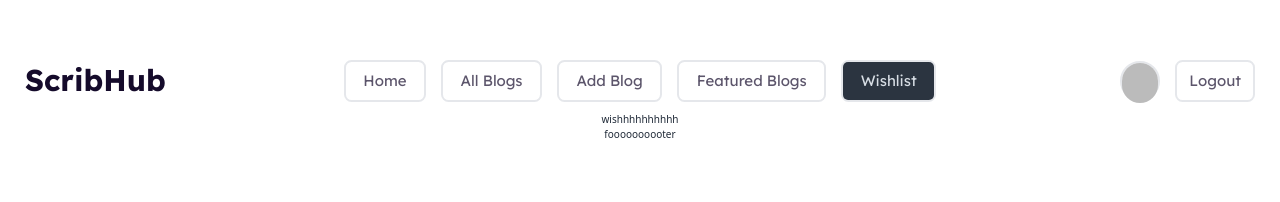
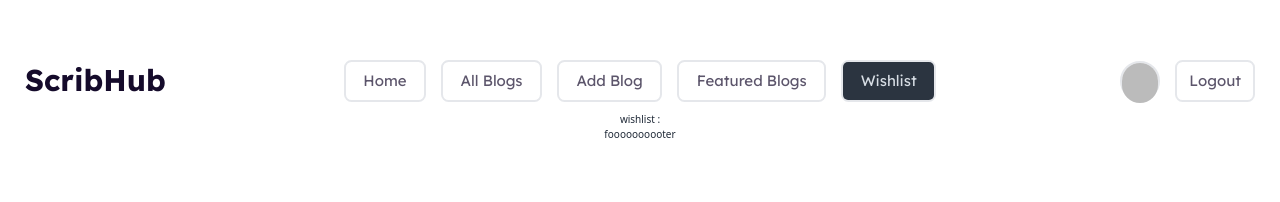
Before and after one commit to RafiulAlamRami/scribHub-client, a React (Vite) app: page /wishlist in a window 1280 px wide. Shown: the top 202 px of the page. Built offline with nearby package versions, Linux system fonts and the light colour scheme; no server answers; sample sign-in values are in the browser's storage.

Commit message:
load user in blog detailspage

```diff
--- a/src/Components/BlogDetails.jsx
+++ b/src/Components/BlogDetails.jsx
@@ -1,10 +1,12 @@
 import { useQuery } from '@tanstack/react-query';
-import React from 'react';
+import React, { useContext } from 'react';
 import { useParams } from 'react-router-dom';
+import { AuthContext } from '../Provider/AuthProvider';
 
 const BlogDetails = ({params}) => {
 
     const {id}=useParams()
+    const {user}=useContext(AuthContext)
 
     console.log(typeof id);
 
--- a/src/Components/Wishlist.jsx
+++ b/src/Components/Wishlist.jsx
@@ -1,9 +1,28 @@
-import React from 'react';
+import React, { useContext, useState } from 'react';
+import { AuthContext } from '../Provider/AuthProvider';
+import { useQuery } from '@tanstack/react-query';
 
 const Wishlist = () => {
+
+    const { user } = useContext(AuthContext)
+    // const [wishs,setWishs]=useState()
+
+    const {isPending,isError,error,data}=useQuery({
+        queryKey:['wish',user.email],
+        enabled:!!user.email,
+        queryFn:async ()=>{
+            const res=await fetch(`http://localhost:5000/getwish/${user.email}`);
+            const retData=await res.json()
+            console.log(retData);
+            // setWishs(retData)
+            return retData;
+
+        }
+    })
+
     return (
         <div>
-            wishhhhhhhhhh
+           <p>wishlist :{data?.length}</p>
         </div>
     );
 };
```
